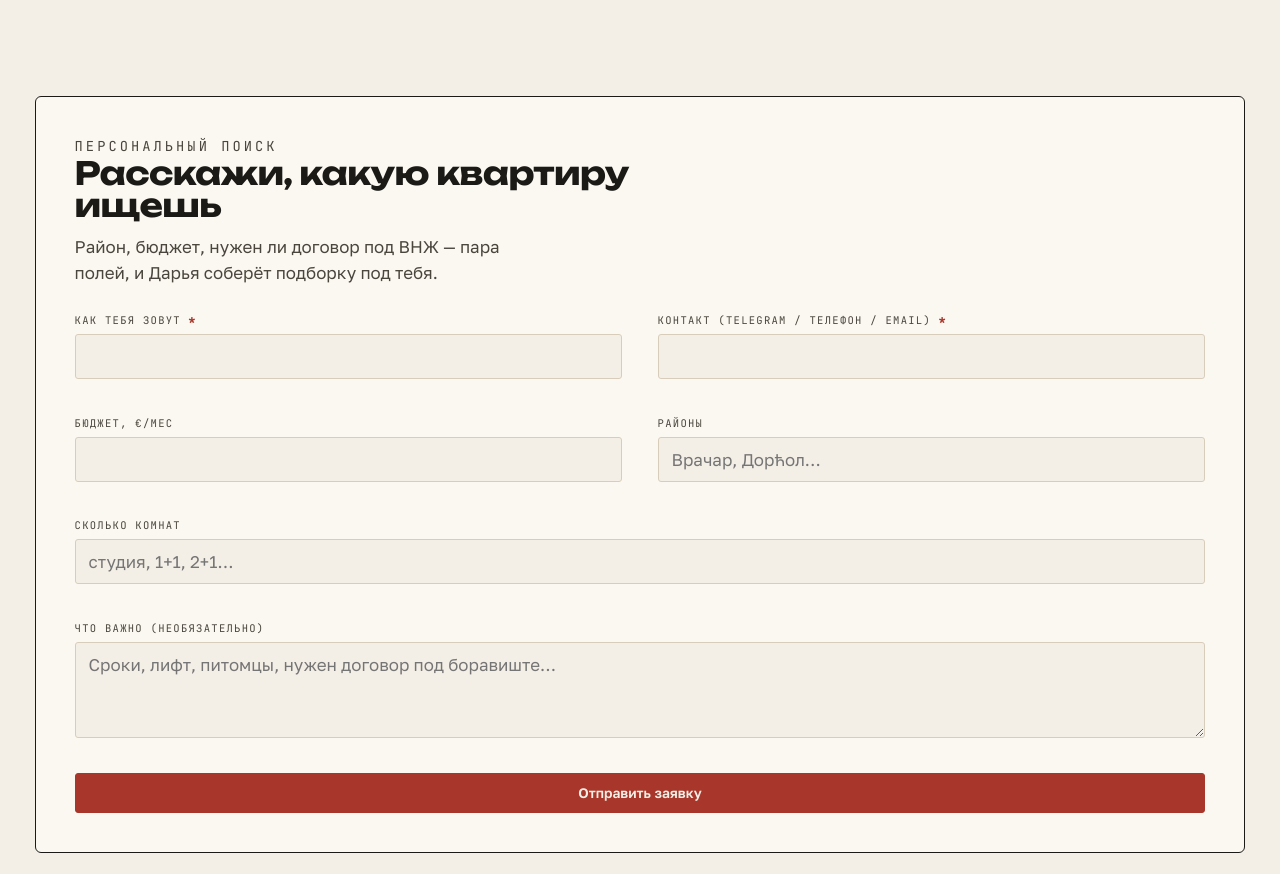
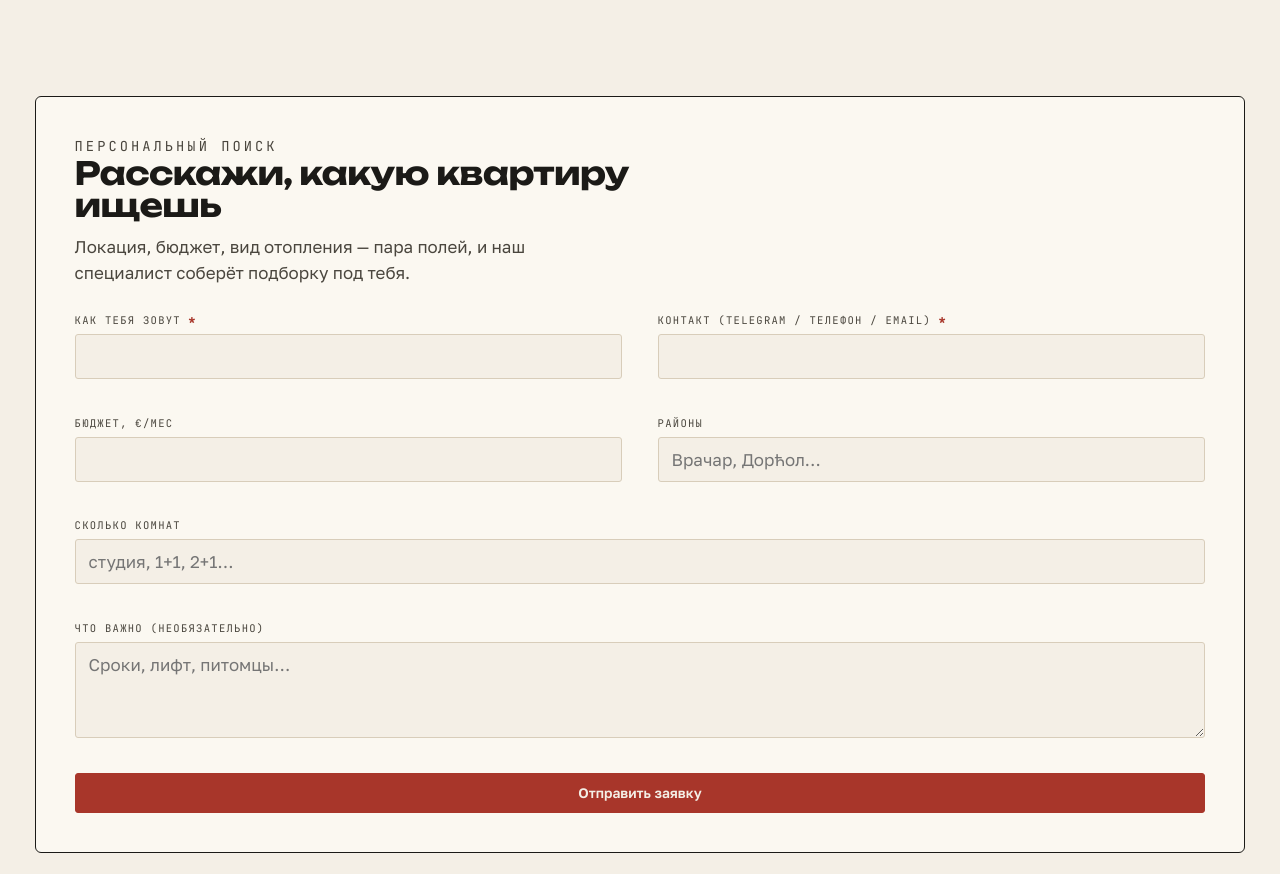
Before and after one commit to MWildFire/BelgradAppartment, a FastAPI app: template src/site/templates/apt.html in a window 1280 px wide. Shown: the part 1307-2181 px from the top of the page. Run offline with FastAPI, Linux system fonts and the light colour scheme; the template is opened without the code that fills it, so the values that code supplies are empty.

Commit message:
dasha-edits: лид-форма — «наш специалист», плейсхолдер без боравиште (правки 15, 16)

```diff
--- a/src/site/templates/partials/_lead_form.html
+++ b/src/site/templates/partials/_lead_form.html
@@ -6,7 +6,7 @@
       hx-disabled-elt="find button[type='submit']">
   <p class="kicker">персональный поиск</p>
   <h2>Расскажи, какую квартиру ищешь</h2>
-  <p class="lede">Район, бюджет, нужен ли договор под ВНЖ — пара полей, и Дарья соберёт подборку под тебя.</p>
+  <p class="lede">Локация, бюджет, вид отопления — пара полей, и наш специалист соберёт подборку под тебя.</p>
 
   {# CSRF — synchronizer token, same field name as admin #}
   <input type="hidden" name="csrf_token" value="{{ csrf_token|default('') }}">
@@ -60,7 +60,7 @@
     </div>
     <div class="field span-2">
       <label for="lead-message">Что важно (необязательно)</label>
-      <textarea id="lead-message" name="message" maxlength="2000" placeholder="Сроки, лифт, питомцы, нужен договор под боравиште…"></textarea>
+      <textarea id="lead-message" name="message" maxlength="2000" placeholder="Сроки, лифт, питомцы…"></textarea>
     </div>
     <div class="field span-2">
       <button type="submit" class="btn ox">Отправить заявку</button>
```
